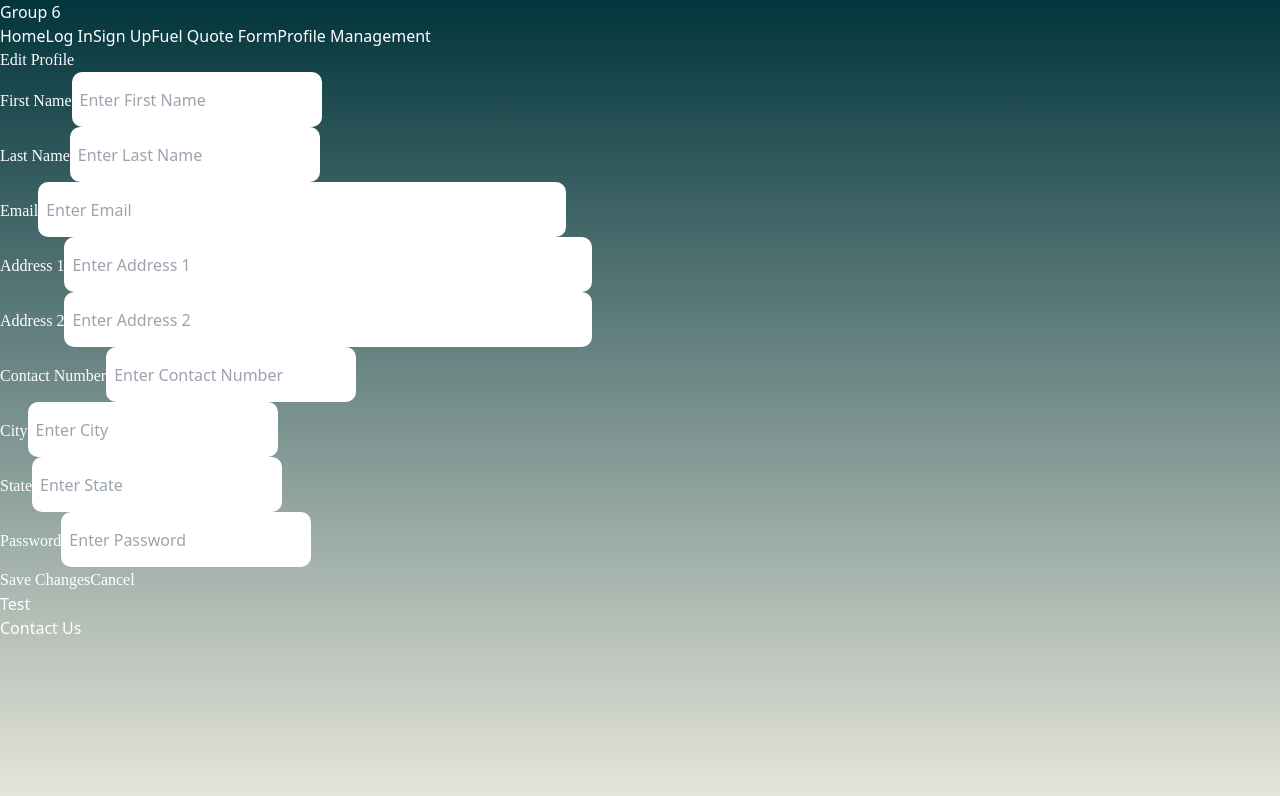
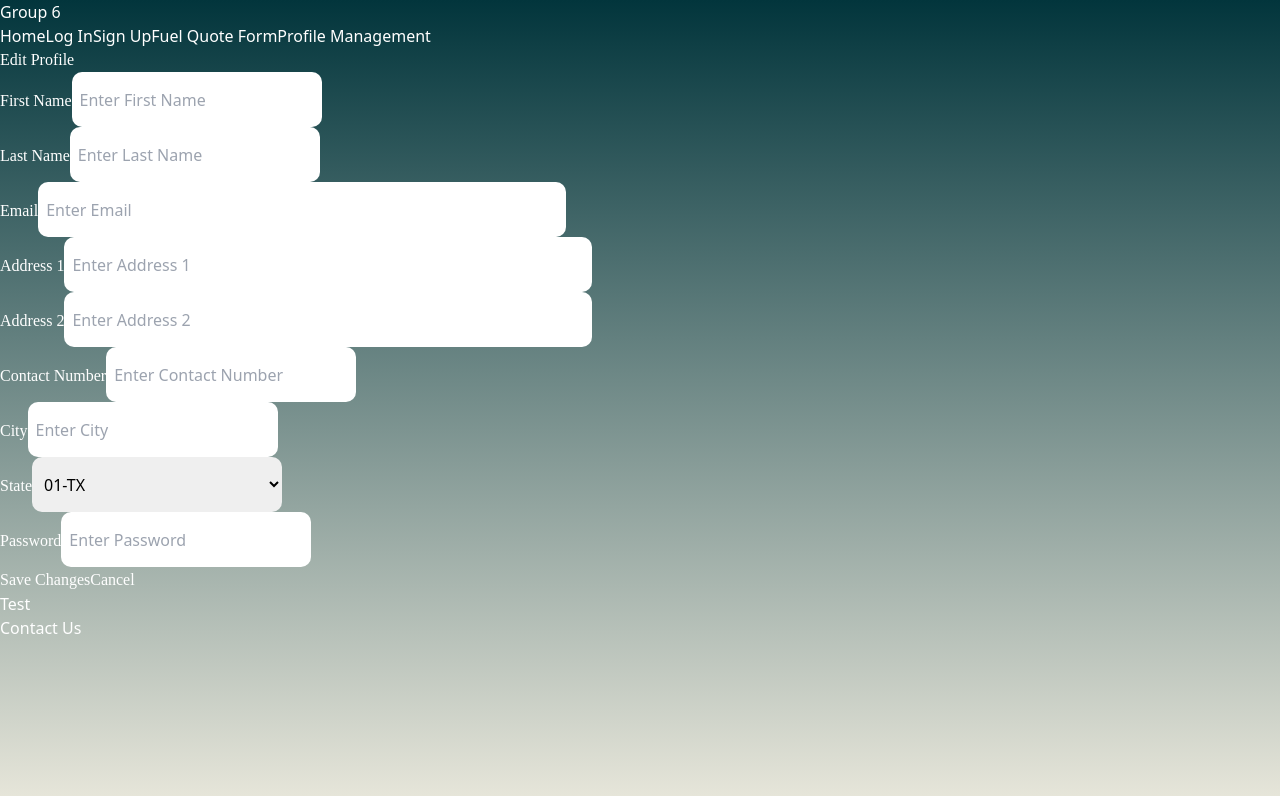
Before and after one commit to daigza09/4353-Spring22, a React (Vite) app in the folder client/: page /ProfileManagement in a window 1280 px wide. Shown: the top 796 px of the page. Built offline with nearby package versions, Linux system fonts and the light colour scheme.

Commit message:
Changed state box to drop down

```diff
--- a/client/src/pages/ProfileManagement.jsx
+++ b/client/src/pages/ProfileManagement.jsx
@@ -9,6 +9,8 @@ function ProfileManagement() {
   const [address2, setAddress2] = useState('');
   const [contactNumber, setContactNumber] = useState('');
   const [city, setCity] = useState('');
+  const [userLocation, setUserLocation] = useState('');
+  // no longer need this
   const [state, setState] = useState('');
   const [password, setPassword] = useState('');
 
@@ -46,6 +48,12 @@ function ProfileManagement() {
     setCityError('');
   };
 
+  // new function for state
+  const handleUserLocationChange = (e) => {
+    setUserLocation(e.target.value);
+  };
+
+  // remove this
   const handleStateChange = (e) => {
     setState(e.target.value);
     setStateError('');
@@ -55,6 +63,25 @@ function ProfileManagement() {
     setPassword(e.target.value);
     setPasswordError('');
   };
+
+  // validating if any fields empty
+  const handleUserClick = () => {
+    if (
+      !firstName ||
+      !lastName ||
+      !email ||
+      !address1 ||
+      !address2 ||
+      !contactNumber ||
+      !city ||
+      !userLocation ||
+      !password
+    ) {
+      alert('Please fill out all the fields before exiting the page.'); // missing a field
+    } else {
+      alert('Successfully Saved!'); // saved all the user info
+    }
+  }
 
   return (
     <main className="min-h-screen flex items-start">
@@ -161,18 +188,19 @@ function ProfileManagement() {
               />
             </div>
             <div>
-              <label htmlFor="state" className="block text-gray-800 text-lg" style={{ fontFamily: 'Barlow, SemiBold' }}>State</label>
-              <input
-                type="text"
-                id="state"
-                placeholder="Enter State"
-                autoComplete="off"
-                name="state"
-                value={state}
-                onChange={handleStateChange}
+              <label htmlFor="userLocation" className="block text-gray-800 text-lg" style={{ fontFamily: 'Barlow, SemiBold' }}>State</label>
+              <select
+                id="userLocation"
+                value={userLocation}
+                onChange={handleUserLocationChange}
                 className="form-input rounded-lg block w-full h-14 text-lg"
                 style={{ borderRadius: '10px', padding: '8px', height: '55px', color: 'black', width: '250px' }}
-              />
+                >
+                  <option value="01-TX">01-TX</option>
+                  <option value="02-FL">02-FL</option>
+                  <option value="03-NY">03-NY</option>
+                </select>
+
             </div>
             <div>
               <label htmlFor="password" className="block text-gray-800 text-lg" style={{ fontFamily: 'Barlow, SemiBold' }}>Password</label>
```
